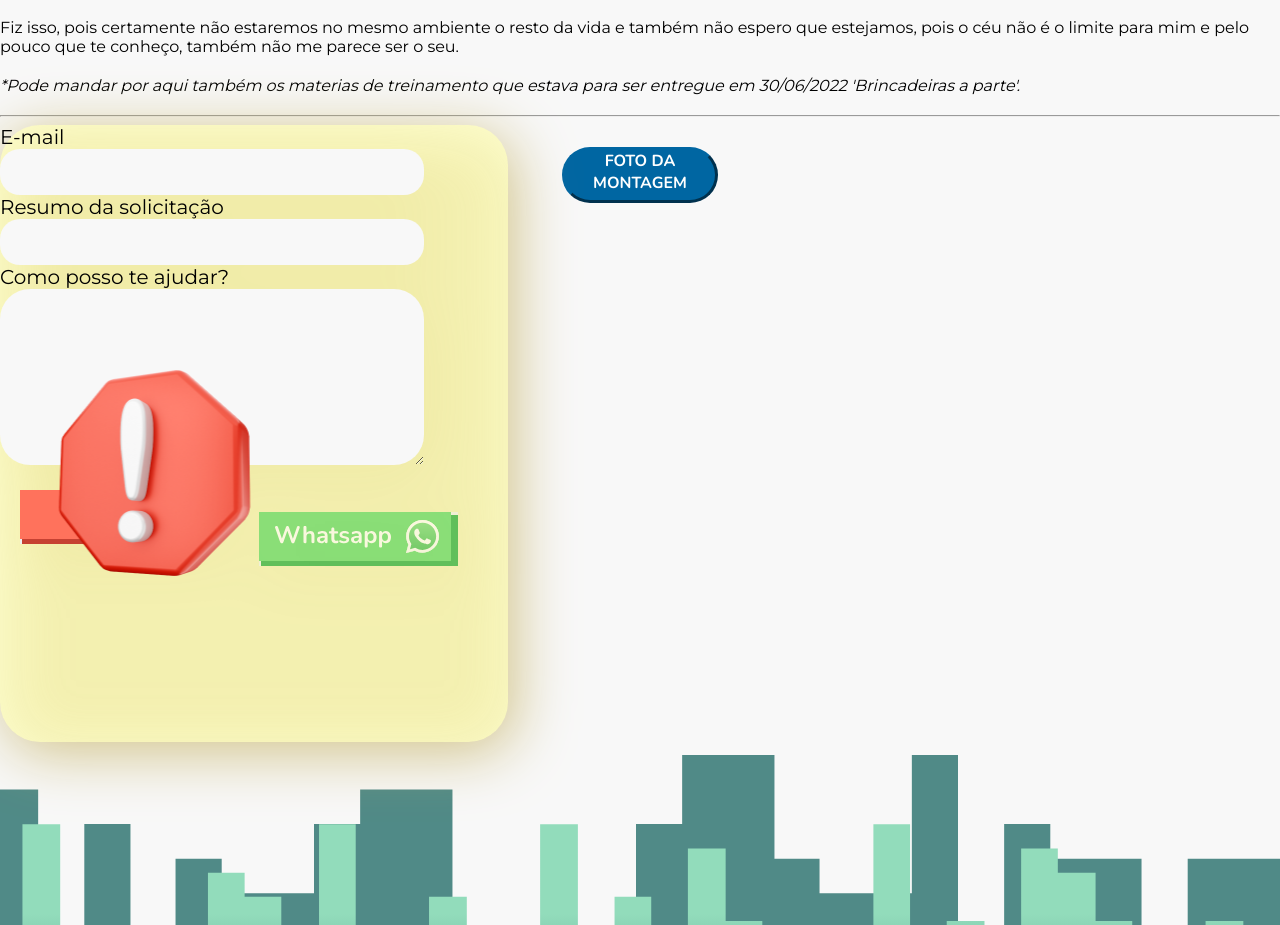
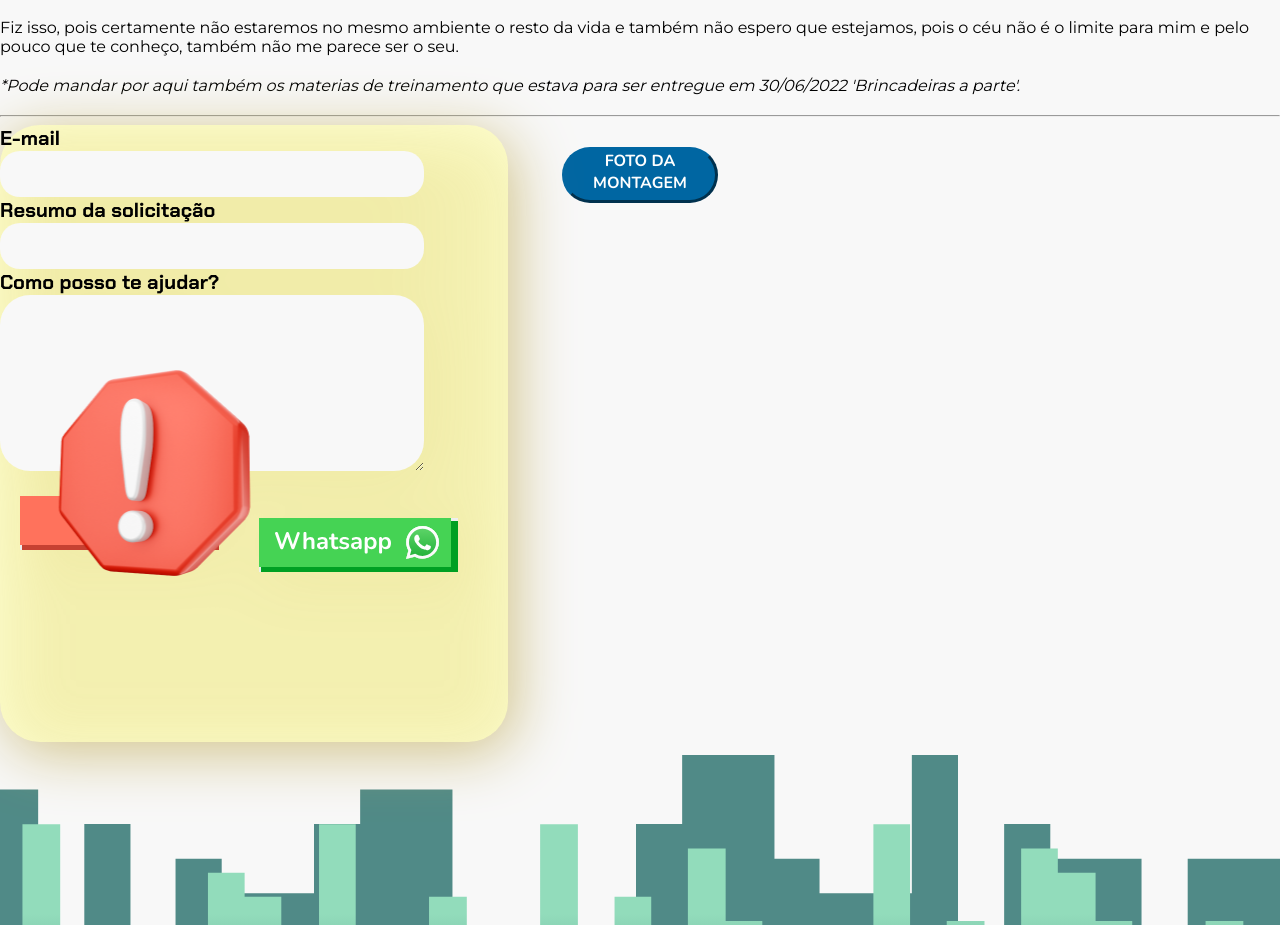
Before and after one commit to Gardinali-Gi/ono-v2, a React (Create React App) app: page / in a window 1280 px wide. Shown: the part 2293-3218 px from the top of the page. Built offline with nearby package versions, Linux system fonts and the light colour scheme.

Commit message:
Update App.css

```diff
--- a/src/App.css
+++ b/src/App.css
@@ -103,8 +103,8 @@ footer {
 
 label{
     font-size: 20px;
-    font-family: 'Montserrat', sans-serif;
-    font-weight: 400;
+    font-family: 'Chakra Petch', sans-serif;
+    font-weight: 700;
 }
 
 .forms{
@@ -131,6 +131,8 @@ filter: drop-shadow(6px 10px 30px #C3AF5E);
 width: 424px;
 height: 46px;
 font-size: 20px;
+font-family: 'Montserrat', sans-serif;
+font-weight: 400;
 
 background: #F8F8F8;
 border-radius: 20px;
@@ -142,6 +144,8 @@ border: none;
 width: 424px;
 height: 176px;
 font-size: 20px;
+font-family: 'Montserrat', sans-serif;
+font-weight: 400;
 
 background: #F8F8F8;
 border-radius: 30px;
@@ -173,7 +177,6 @@ border: none;
     flex: none;
     order: 1;
     flex-grow: 0;
-    opacity: 0.6;
     margin: 20px;
 }
 
```
